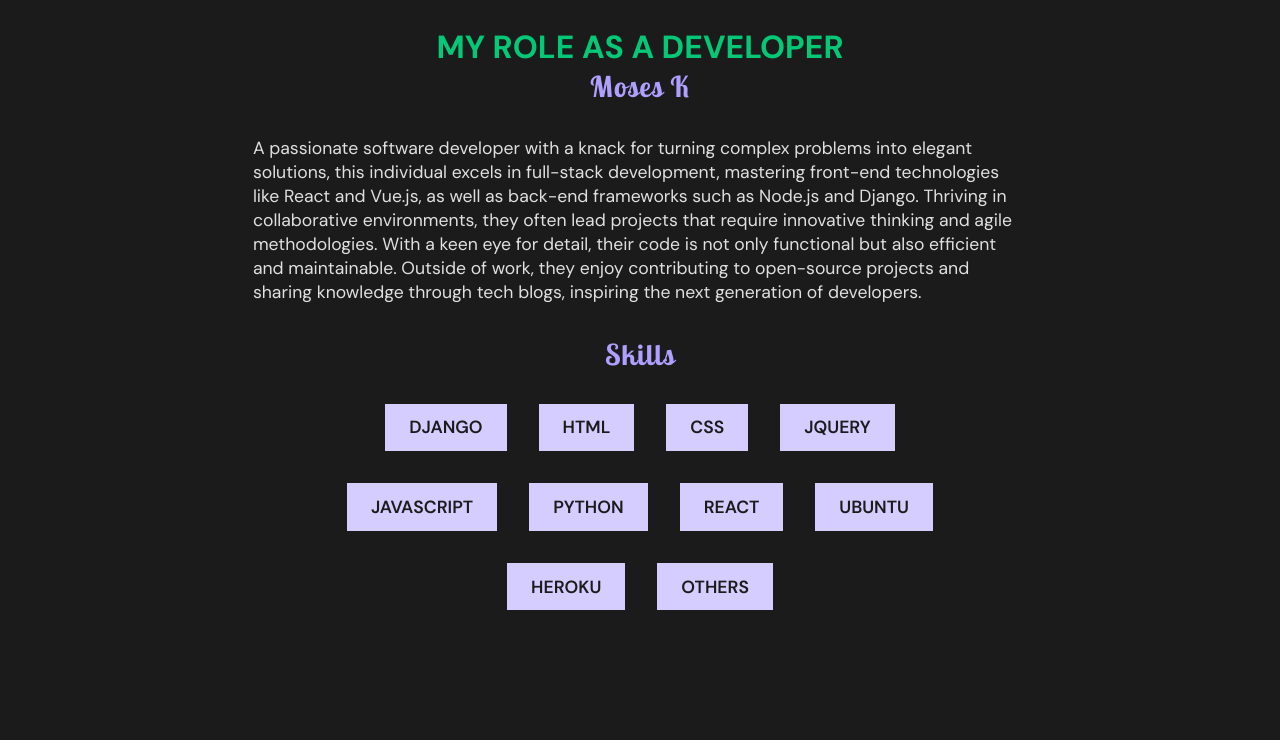
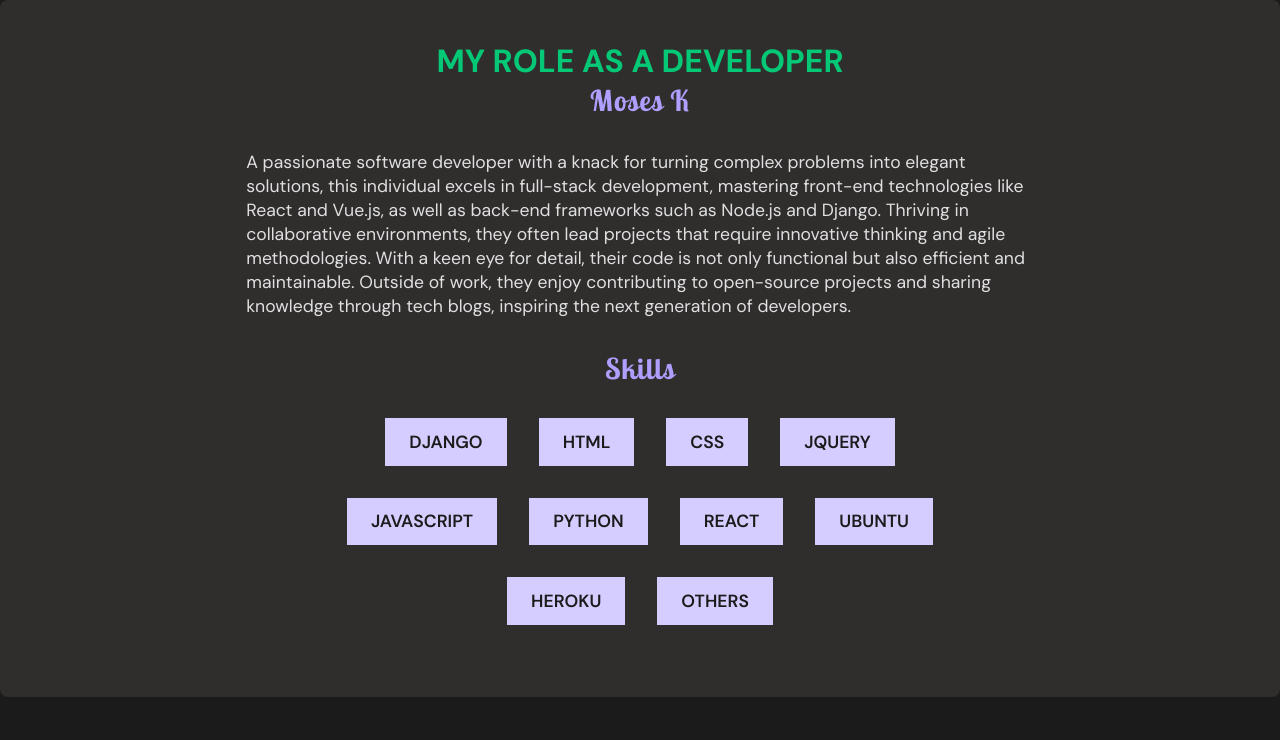
Before and after one commit to moseskyazze1/117-Portfolio, a Django app: page / in a window 1280 px wide. Shown: the part 60-800 px from the top of the page. Run offline with Django 5.2, Linux system fonts and the light colour scheme.

Commit message:
new files

```diff
--- a/static/css/section.css
+++ b/static/css/section.css
@@ -1,5 +1,9 @@
 .about-section {
-    padding: 2%;
+    padding: 40px 15px;
+    background-color: #302d2d;
+    border-radius: 8px;
+
+    margin: auto;;
 }
 
 .about-image-container img {
```
